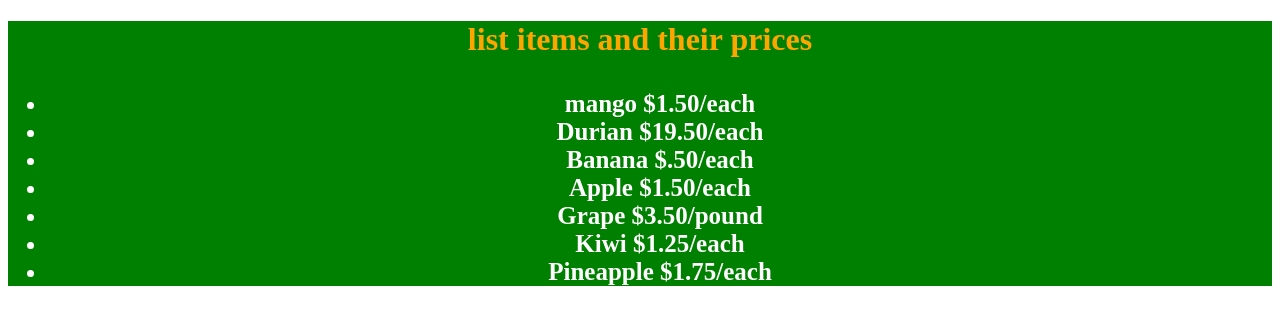
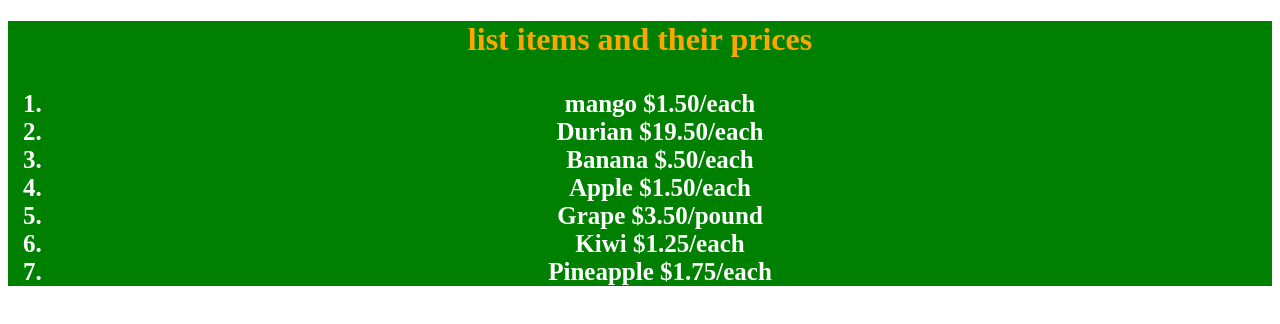
Before and after one commit to AlbertChew/test_new, a plain HTML site: page index.html in a window 1280 px wide. Drawn offline with Linux system fonts and the light colour scheme.

Commit message:
update ul to ol elements

```diff
--- a/index.html
+++ b/index.html
@@ -13,7 +13,7 @@
   </head>
 <body>
   <h1 style="text-align: center">list items and their prices</html>
-  <ul style="text-align: center">
+  <ol style="text-align: center">
     <li>mango $1.50/each</li>
     <li>Durian $19.50/each</li>
     <li>Banana $.50/each</li>
@@ -21,6 +21,6 @@
     <li>Grape $3.50/pound</li>
     <li>Kiwi $1.25/each</li>
     <li>Pineapple $1.75/each</li>
-  </ul>
+  </ol>
 </body>
 </html>
```
